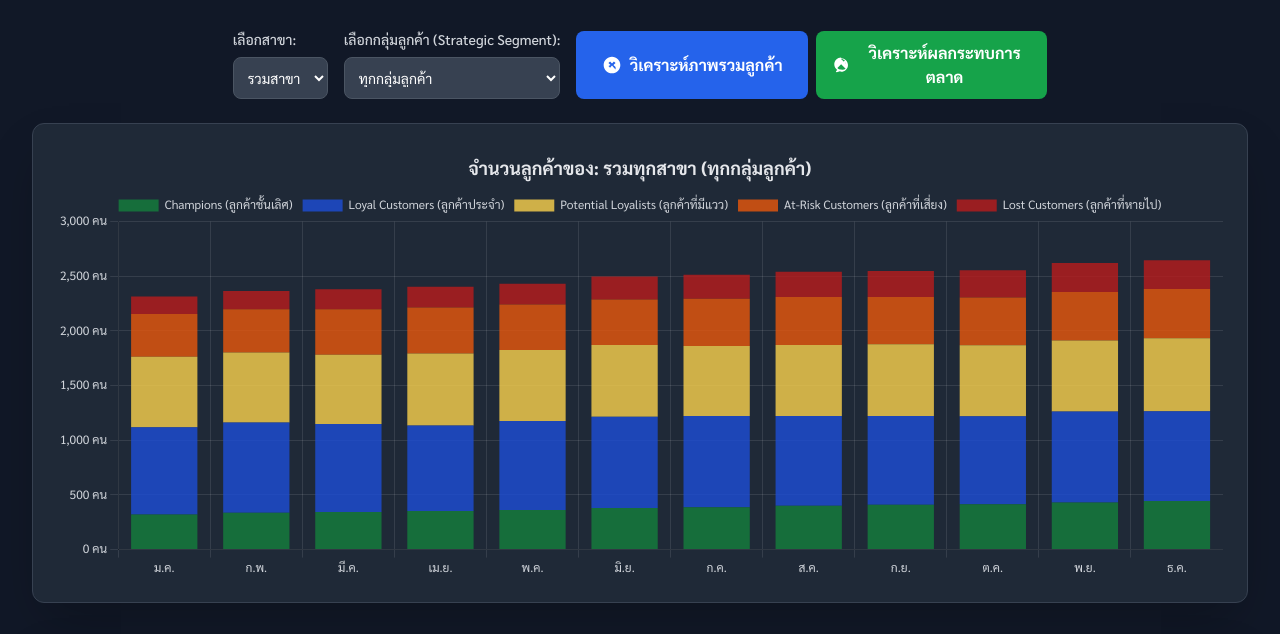
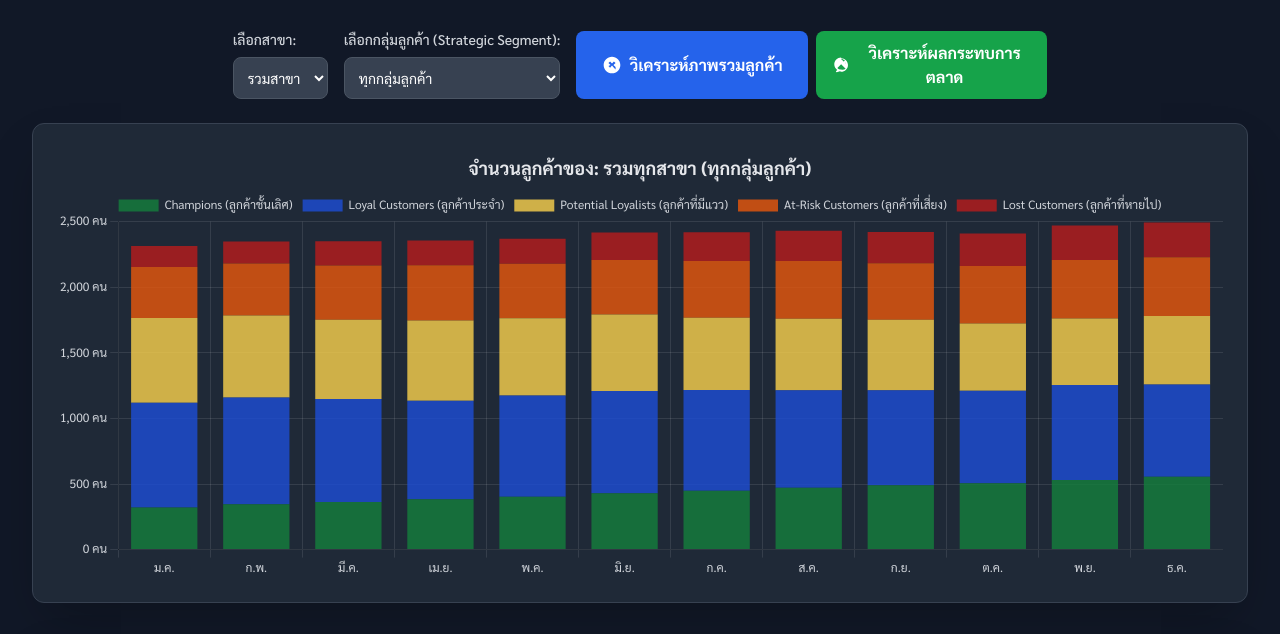
Before and after one commit to sy1966/RFM-dashboard, a plain HTML site: page index.html in a window 1280 px wide. Shown: the part 107-741 px from the top of the page. Drawn offline with nearby package versions, Linux system fonts and the light colour scheme.

Commit message:
Update index.html
ปรับ trend ให้สอดคล้องกับกิจกรรม

```diff
--- a/index.html
+++ b/index.html
@@ -133,24 +133,43 @@
             // Function to generate random-ish data for a segment over 12 months
             const generateMonthlyData = (base, trend) => Array.from({length: 12}, (_, i) => Math.max(0, Math.round(base + (i * trend) + (Math.random() - 0.5) * base * 0.2)));
 
-            // New detailed mock data structure with specific trends
+            // New detailed mock data structure with specific trends for branches and segments
             const fullCustomerData = {};
             branches.forEach(branch => {
                 fullCustomerData[branch] = {};
                 strategicSegments.forEach(strategic => {
                     let trends;
+
+                    // 1. Start with trends based on the strategic segment
                     if (strategic === 'Member') {
-                        // Upward trend for good segments
                         trends = { champions: 2.5, loyal: 1.5, potential: 1.0, atRisk: -0.5, lost: 0.1 };
                     } else if (strategic === 'Non-member') {
-                        // Downward trend for good segments
                         trends = { champions: -0.8, loyal: -1.5, potential: -1.0, atRisk: 1.0, lost: 0.8 };
                     } else if (strategic === 'Ecom') {
-                        // Strong upward trend, focusing on Potential Loyalists
                         trends = { champions: 1.8, loyal: 2.0, potential: 3.5, atRisk: -1.2, lost: 0.3 };
-                    } else if (strategic === 'Non-Ecom') {
-                        // Strong downward trend, focusing on Potential Loyalists
+                    } else { // Default for Non-Ecom
                         trends = { champions: -0.7, loyal: -1.2, potential: -3.0, atRisk: 1.8, lost: 1.2 };
+                    }
+
+                    // 2. Apply branch-specific overrides and adjustments
+                    switch (branch) {
+                        case 'สาขา A':
+                            // มีแนวโน้มเพิ่มขึ้นของกลุ่มลูกค้าชั้นเลิศ
+                            trends.champions += 2.5; // Significantly boost Champions trend
+                            break;
+                        case 'สาขา B':
+                            // มีแนวโน้มเพิ่มขึ้นของกลุ่มลูกค้าที่มีแวว
+                            trends.potential += 3.0; // Significantly boost Potential Loyalists trend
+                            break;
+                        case 'สาขา C':
+                             // ให้แสดงแนวโน้มลูกค้าที่ต่ำลง เฉพาะลูกค้ามีแวว
+                            trends.potential = -2.5; // Force a strong negative trend for Potential Loyalists
+                            break;
+                        case 'สาขา D':
+                            // ให้แสดงแนวโน้มลูกค้าลดต่ำลง โดยเฉพาะกลุ่มลูกค้า มีแวว และ ลูกค้าประจำ
+                            trends.potential = -4.0; // Force a very strong negative trend for Potential Loyalists
+                            trends.loyal = -2.5;    // Force a strong negative trend for Loyal Customers
+                            break;
                     }
 
                     fullCustomerData[branch][strategic] = {
@@ -164,7 +183,8 @@
             });
 
             const segmentColors = {'Champions (ลูกค้าชั้นเลิศ)':'rgba(21, 128, 61, 0.8)','Loyal Customers (ลูกค้าประจำ)':'rgba(29, 78, 216, 0.8)','Potential Loyalists (ลูกค้าที่มีแวว)':'rgba(252, 211, 77, 0.8)','At-Risk Customers (ลูกค้าที่เสี่ยง)':'rgba(234, 88, 12, 0.8)','Lost Customers (ลูกค้าที่หายไป)':'rgba(185, 28, 28, 0.8)'};
-            const marketingActivitiesData = {'ม.ค.':{promotions:2,newProducts:0,email:10,social:5},'ก.พ.':{promotions:3,newProducts:1,email:12,social:8},'มี.ค.':{promotions:2,newProducts:0,email:10,social:6},'เม.ย.':{promotions:5,newProducts:0,email:15,social:10},'พ.ค.':{promotions:2,newProducts:1,email:11,social:7},'มิ.ย.':{promotions:4,newProducts:0,email:14,social:9},'ก.ค.':{promotions:2,newProducts:1,email:10,social:5},'ส.ค.':{promotions:3,newProducts:0,email:12,social:8},'ก.ย.':{promotions:4,newProducts:2,email:15,social:10},'ต.ค.':{promotions:2,newProducts:0,email:10,social:6},'พ.ย.':{promotions:5,newProducts:1,email:18,social:12},'ธ.ค.':{promotions:6,newProducts:0,email:20,social:15}};
+            // Adjusted Marketing Data: New product launches are increased in mid and late year to correlate with growth trends.
+            const marketingActivitiesData = {'ม.ค.':{promotions:2,newProducts:0,email:10,social:5},'ก.พ.':{promotions:3,newProducts:1,email:12,social:8},'มี.ค.':{promotions:2,newProducts:0,email:10,social:6},'เม.ย.':{promotions:5,newProducts:2,email:15,social:10},'พ.ค.':{promotions:2,newProducts:1,email:11,social:7},'มิ.ย.':{promotions:4,newProducts:3,email:14,social:9},'ก.ค.':{promotions:2,newProducts:1,email:10,social:5},'ส.ค.':{promotions:3,newProducts:2,email:12,social:8},'ก.ย.':{promotions:4,newProducts:3,email:15,social:10},'ต.ค.':{promotions:2,newProducts:1,email:10,social:6},'พ.ย.':{promotions:5,newProducts:4,email:18,social:12},'ธ.ค.':{promotions:6,newProducts:2,email:20,social:15}};
 
             // --- 2. SETUP & INITIALIZATION ---
             const branchSelector = document.getElementById('branchSelector');
```
